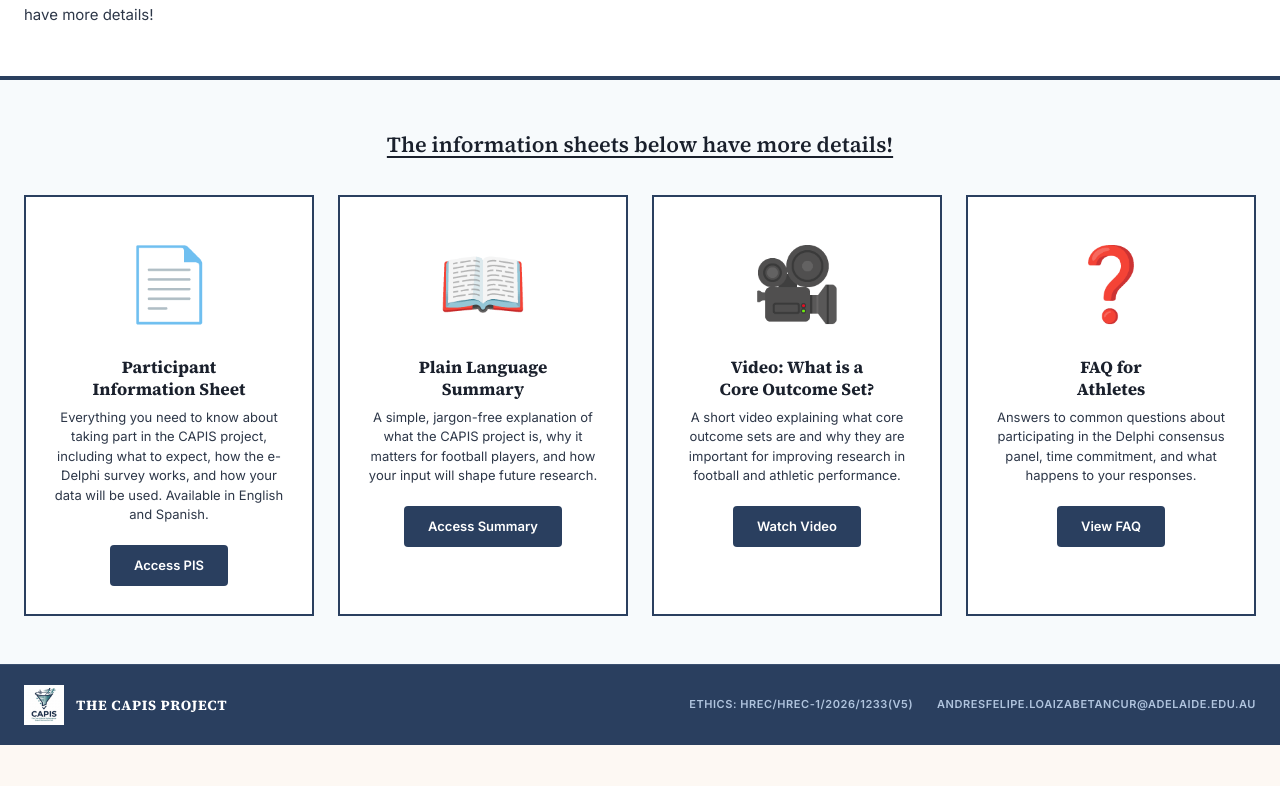
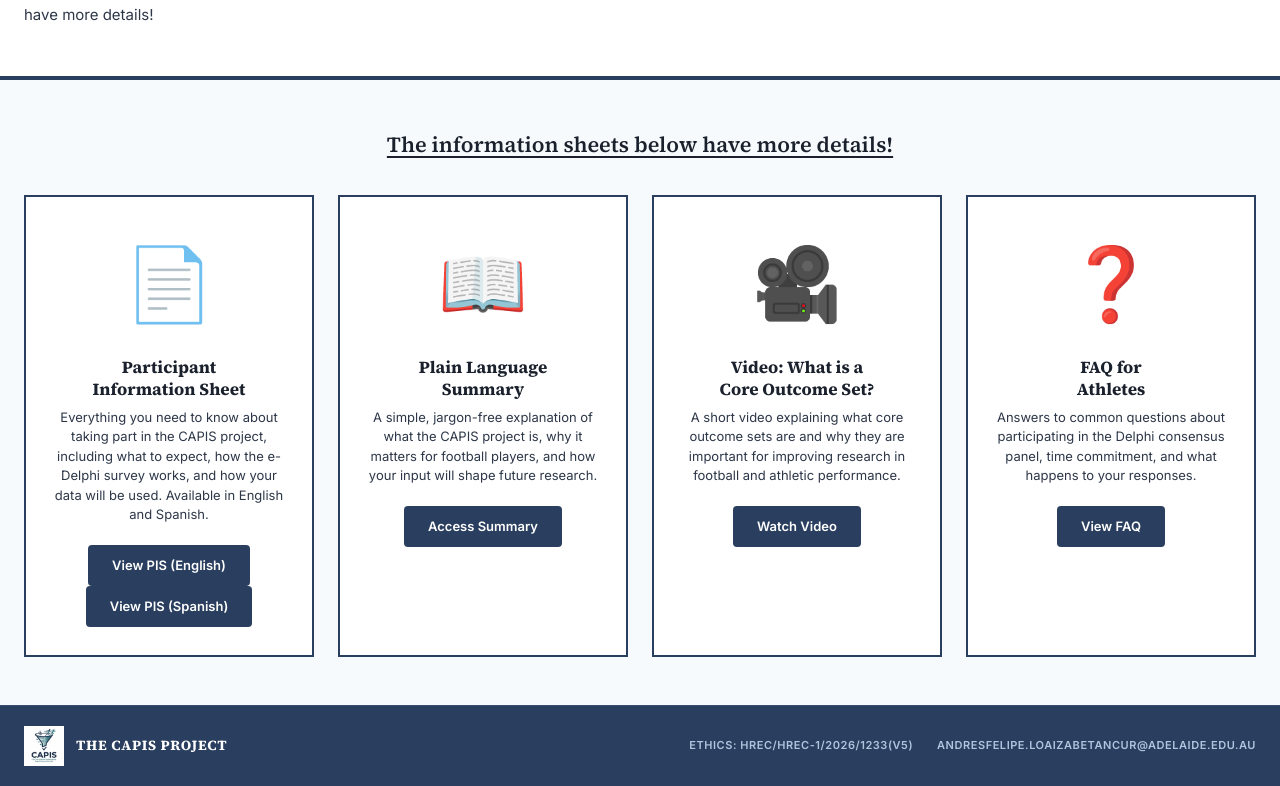
Before and after one commit to LoaizaBetancur/CAPIS-Project-Website, a Next.js app: page /resources/athletes in a window 1280 px wide. Shown: the part 984-1770 px from the top of the page. Before the commit the page ends 1729 px from the top, so only its background shows below. Built offline with nearby package versions, Linux system fonts and the light colour scheme.

Commit message:
Update PIS link and add Spanish version

```diff
--- a/app/resources/athletes/page.tsx
+++ b/app/resources/athletes/page.tsx
@@ -181,7 +181,9 @@ export default function ResourcesForAthletesPage() {
                 Everything you need to know about taking part in the CAPIS project, including what to expect, how the e-Delphi survey works, and how your data will be used. Available in English and Spanish.
               </p>
               <a
-                href="#"
+                href="/documents/CAPIS-PIS.pdf"
+                target="_blank"
+                rel="noopener noreferrer"
                 style={{
                   display: "inline-block",
                   padding: "10px 24px",
@@ -193,7 +195,24 @@ export default function ResourcesForAthletesPage() {
                   borderRadius: "4px",
                 }}
               >
-                Access PIS
+                View PIS (English)
+              </a>
+              <a
+                href="/documents/CAPIS-PIS.pdf"
+                target="_blank"
+                rel="noopener noreferrer"
+                style={{
+                  display: "inline-block",
+                  padding: "10px 24px",
+                  backgroundColor: NAVY,
+                  color: "#FFFFFF",
+                  textDecoration: "none",
+                  fontSize: "13px",
+                  fontWeight: 600,
+                  borderRadius: "4px",
+                }}
+              >
+                View PIS (Spanish)
               </a>
             </div>
 
```
